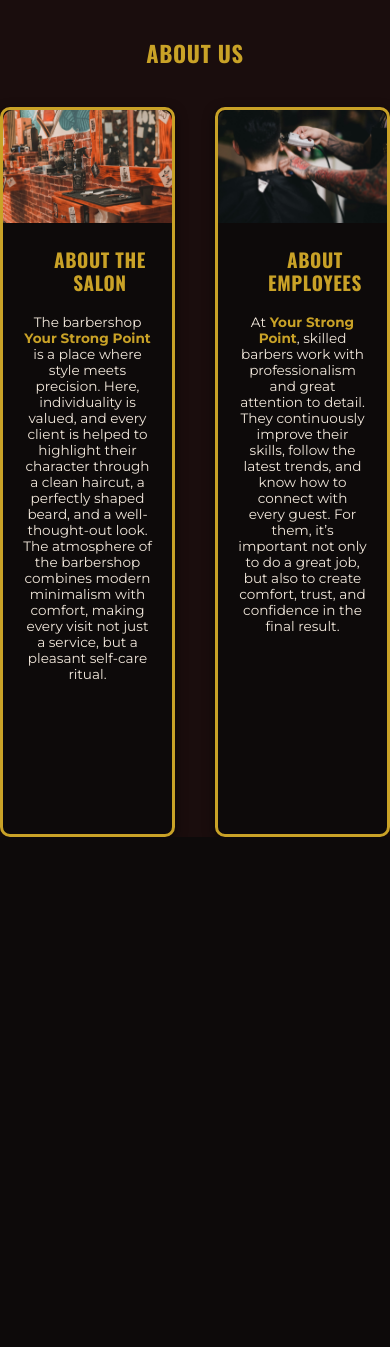
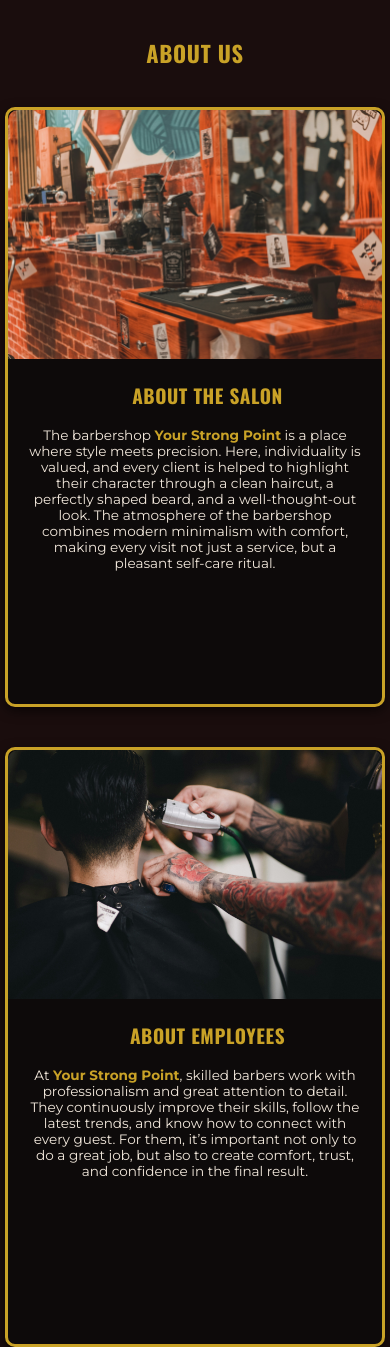
Before and after one commit to Andriiprog08/Barber-shop, a Flask app: page / in a window 390 px wide. Shown: the part 172-1519 px from the top of the page. Before the commit the page ends 1009 px from the top, so only its background shows below. Run offline with Flask 3, Linux system fonts and the light colour scheme.

Commit message:
style: add mobile version for about as section

```diff
--- a/static/style.css
+++ b/static/style.css
@@ -242,10 +242,11 @@ a, a:active, a:focus{
     text-decoration: none !important;
 } */
 
-/* section */
+.aboutusSection div{
+  justify-items: center;
+}
 
 .aboutusTitle{
-    text-align: center;
     align-items: center;
     padding: 40px;
 }
@@ -254,7 +255,6 @@ a, a:active, a:focus{
   display: flex;
   flex-direction: row;
   gap: 40px;
-  justify-content: center;
 }
 
 .cardAboutus{
@@ -285,6 +285,17 @@ a, a:active, a:focus{
 
 .content-aboutUs p{
   padding: 0 20px;
+}
+
+@media (max-width: 768px){
+  .aboutusContainer{
+    flex-direction: column;
+  }
+
+  .cardAboutus{
+    width: 380px;
+    height: 600px;
+  }
 }
 
 
```
